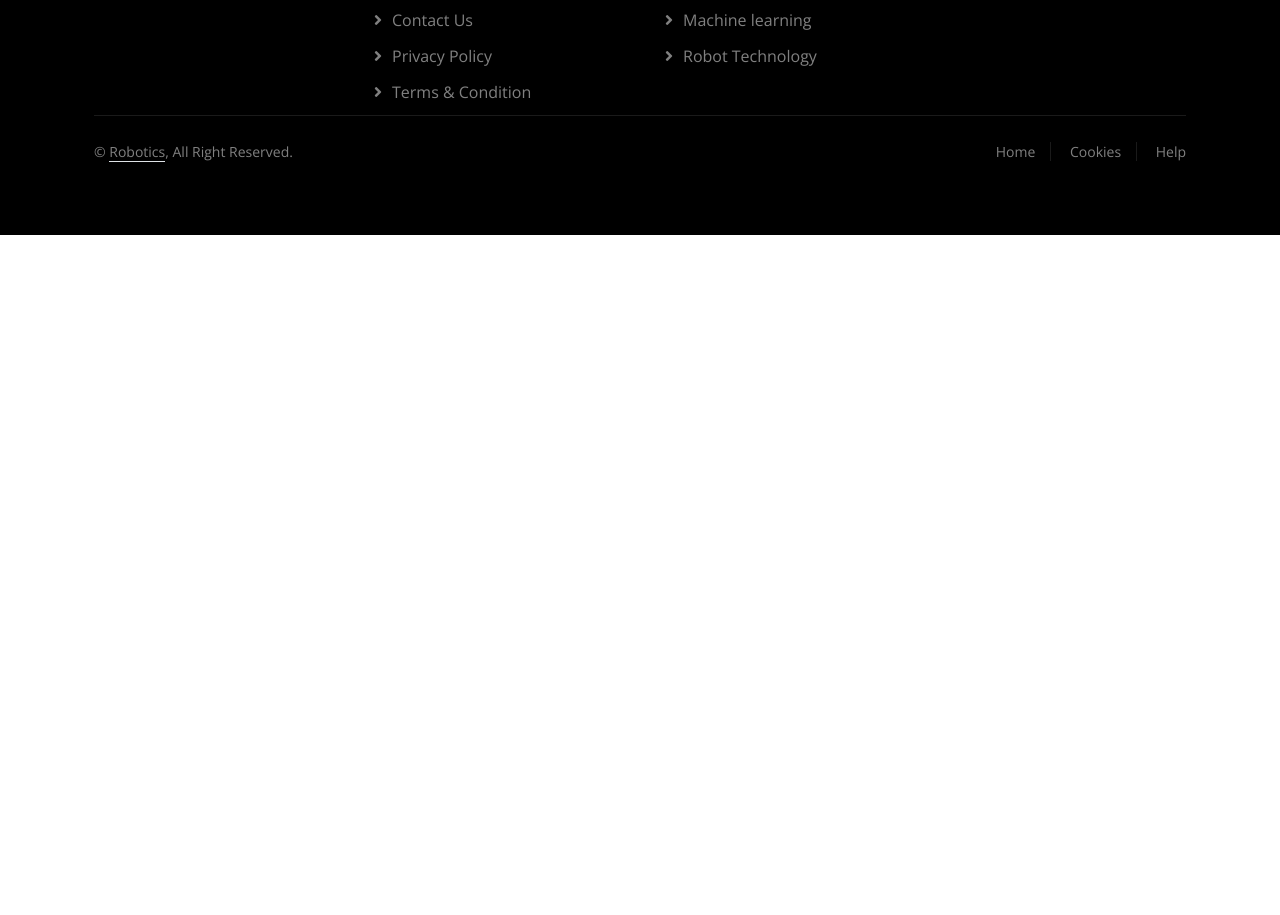
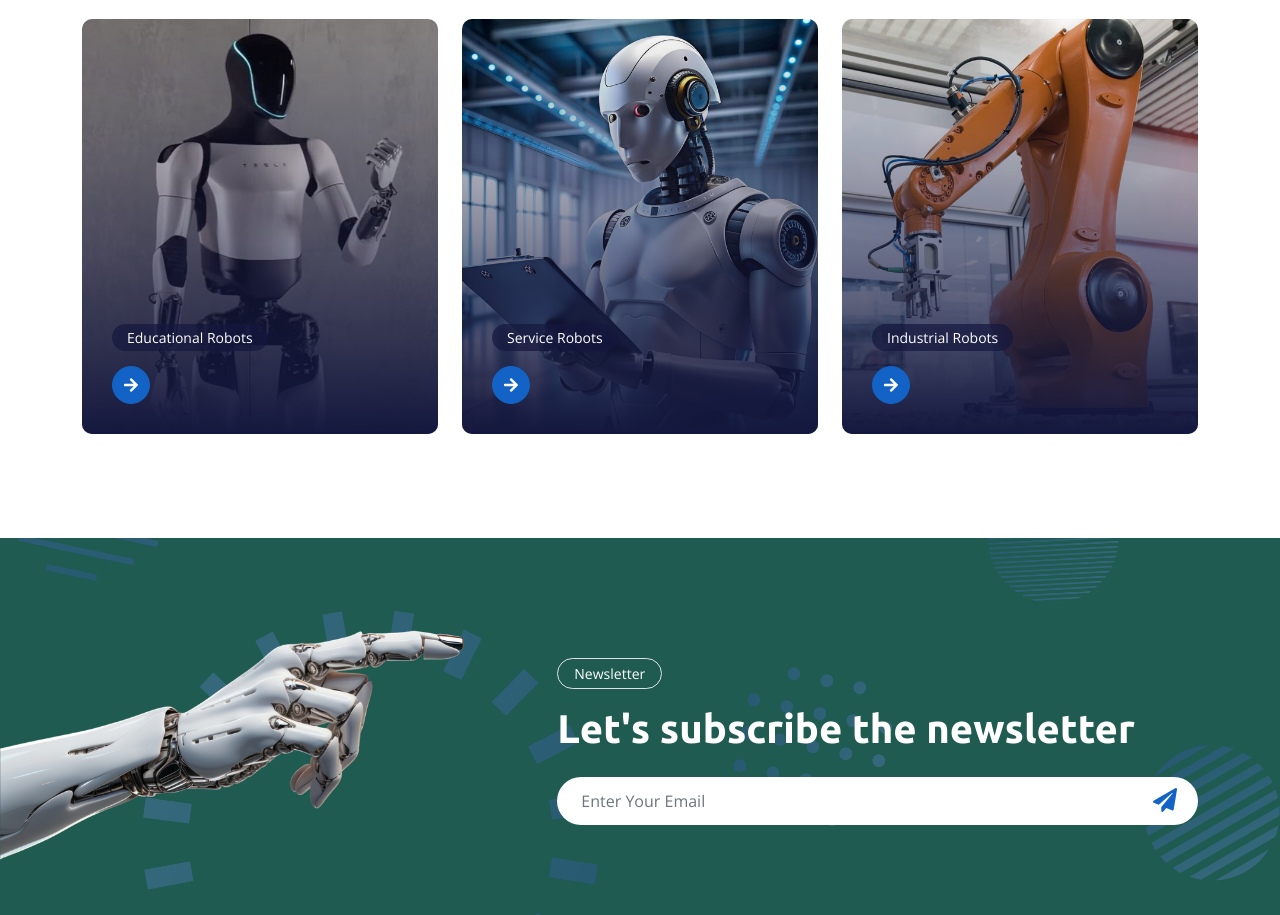
Before and after one commit to Redback-Operations/RedBack-Robotics-T1-2025, a plain HTML site: page index.html in a window 1280 px wide. Shown: the part 875-1790 px from the top of the page. Before the commit the page ends 1110 px from the top, so only its background shows below. Drawn offline with nearby package versions, Linux system fonts and the light colour scheme.

Commit message:
Updated index.html with products and

```diff
--- a/index.html
+++ b/index.html
@@ -88,6 +88,73 @@
         </div>
     </div>
     <!-- Hero End -->
+      <!-- Case Start -->
+      <div class="container-fluid py-5">
+        <div class="container py-5">
+            <div class="mx-auto text-center wow fadeIn" data-wow-delay="0.1s" style="max-width: 500px;">
+                <h1 class="mb-5">Our Products</h1>
+            </div>
+            <div class="row g-4">
+                <div class="col-lg-4 wow fadeIn" data-wow-delay="0.3s">
+                    <div class="case-item position-relative overflow-hidden rounded mb-2">
+                        <img class="img-fluid" src="img/project-1.jpg" alt="">
+                        <a class="case-overlay text-decoration-none category-link" href="" data-category="Educational Robots">
+                            <small>Educational Robots</small>
+
+                            <span class="btn btn-square btn-primary"><i class="fa fa-arrow-right"></i></span>
+                        </a>
+                    </div>
+                </div>
+                <div class="col-lg-4 wow fadeIn" data-wow-delay="0.5s">
+                    <div class="case-item position-relative overflow-hidden rounded mb-2">
+                        <img class="img-fluid" src="img/project-2.jpg" alt="">
+                        <a class="case-overlay text-decoration-none category-link" href="" data-category="Service Robots">
+                            <small>Service Robots</small>
+
+                            <span class="btn btn-square btn-primary"><i class="fa fa-arrow-right"></i></span>
+                        </a>
+                    </div>
+                </div>
+                <div class="col-lg-4 wow fadeIn" data-wow-delay="0.7s">
+                    <div class="case-item position-relative overflow-hidden rounded mb-2">
+                        <img class="img-fluid" src="img/project-3.jpg" alt="">
+                        <a class="case-overlay text-decoration-none category-link" href="" data-category="Industrial Robots">
+                            <small>Industrial Robots</small>
+
+                            <span class="btn btn-square btn-primary"><i class="fa fa-arrow-right"></i></span>
+                        </a>
+                    </div>
+                </div>
+            </div>
+        </div>
+    </div>
+    <!-- Case End -->
+
+
+
+    <!-- Newsletter Start -->
+    <div class="container-fluid bg-primary newsletter py-5">
+        <div class="container">
+            <div class="row g-5 align-items-center">
+                <div class="col-md-5 ps-lg-0 pt-5 pt-md-0 text-start wow fadeIn" data-wow-delay="0.3s">
+                    <img class="img-fluid" src="img/newsletter2.png" alt="">
+                </div>
+                <div class="col-md-7 py-5 newsletter-text wow fadeIn" data-wow-delay="0.5s">
+                    <div class="btn btn-sm border rounded-pill text-white px-3 mb-3">Newsletter</div>
+                    <h1 class="text-white mb-4">Let's subscribe the newsletter</h1>
+                    <div class="position-relative w-100 mt-3 mb-2">
+                        <input class="form-control border-0 rounded-pill w-100 ps-4 pe-5" type="text"
+                            placeholder="Enter Your Email" style="height: 48px;">
+                        <button type="button" class="btn shadow-none position-absolute top-0 end-0 mt-1 me-2"><i
+                                class="fa fa-paper-plane text-primary fs-4"></i></button>
+                    </div>
+
+                </div>
+            </div>
+        </div>
+    </div>
+    <!-- Newsletter End -->
+
     <!-- Footer Start -->
     <div class="container-fluid bg-dark text-white-50 footer pt-5">
         <div class="container py-5">
```
